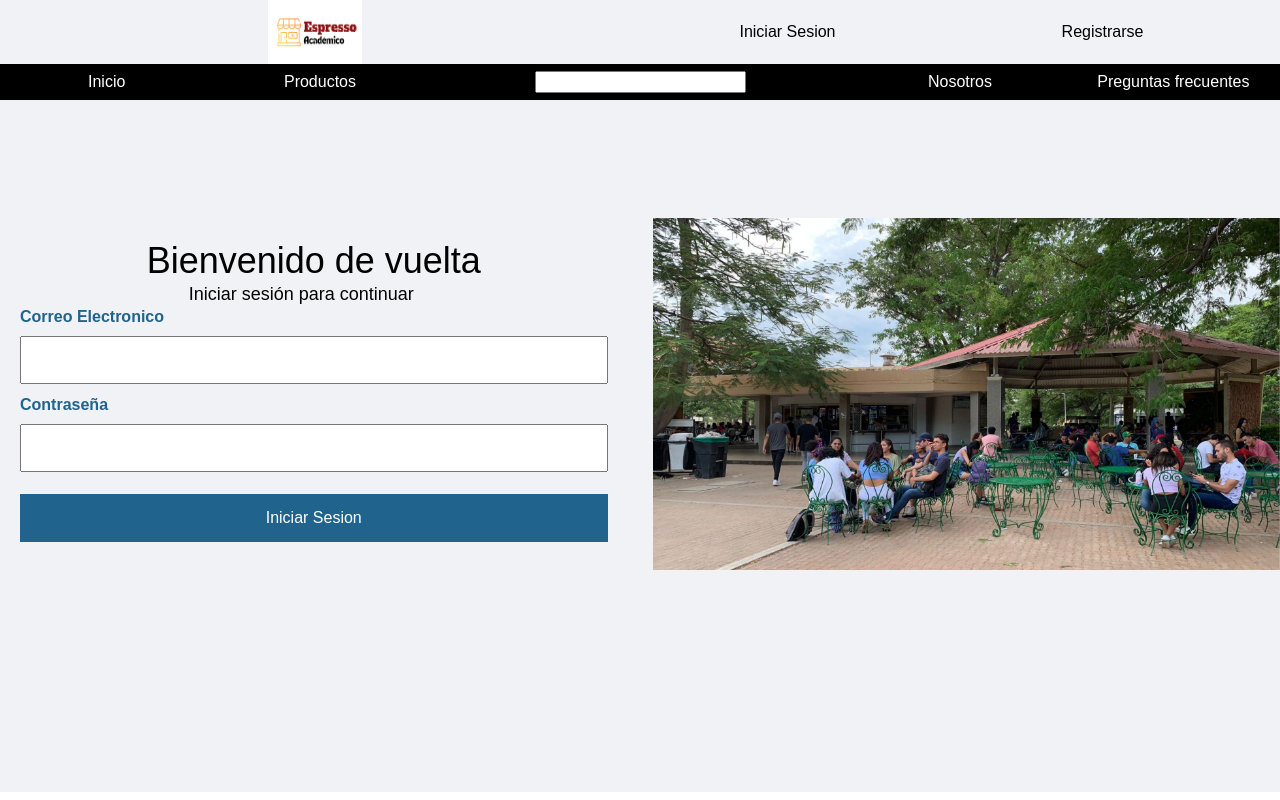
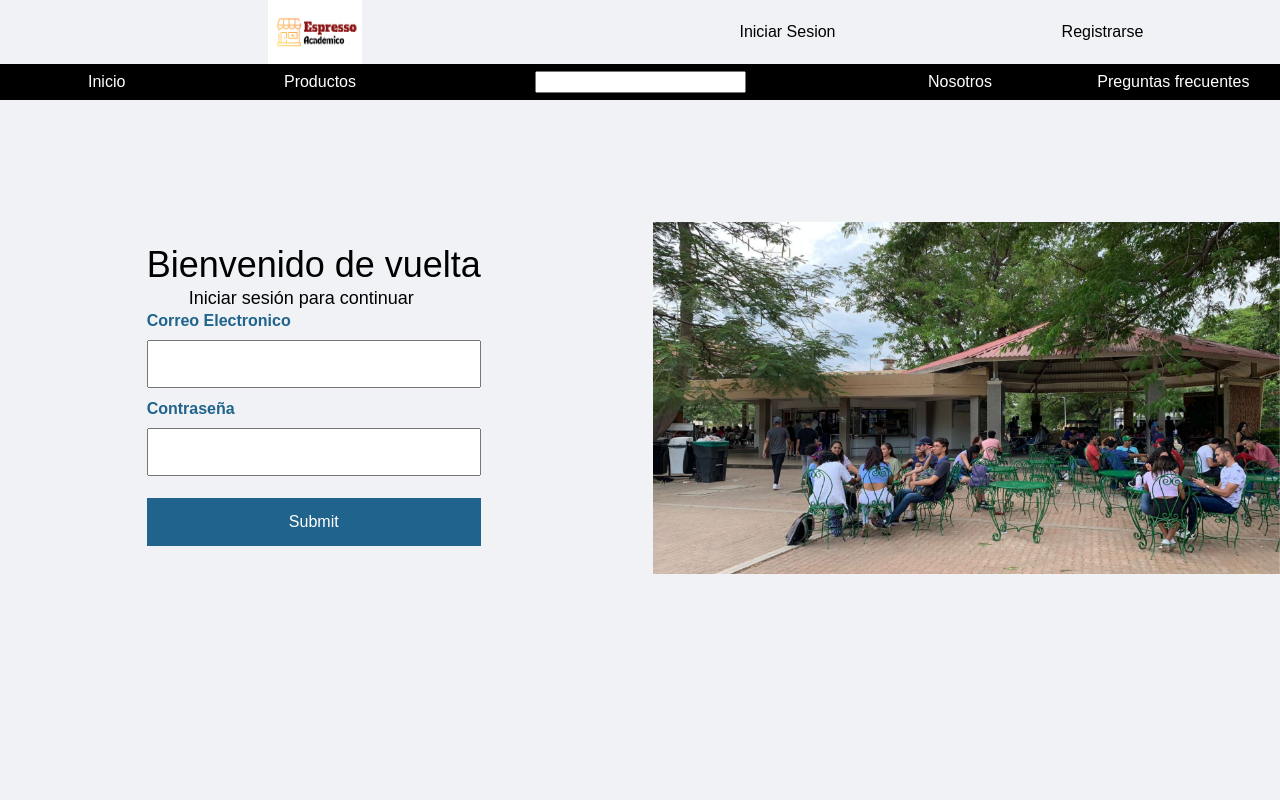
Before and after one commit to KritiusOne/Espresso-Unimag, a React (Vite) app: page /logIn in a window 1280 px wide. Built offline with nearby package versions, Linux system fonts and the light colour scheme.

Commit message:
Agregado el context general,inicio de login basico con el mockup

```diff
--- a/src/Pages/Inicio/Inicio.jsx
+++ b/src/Pages/Inicio/Inicio.jsx
@@ -6,6 +6,7 @@ import "./inicio.css"
 
 export function Inicio() {
   const [products, setProducts] = useState(info.products)
+  console.log(typeof info)
   return (
     <div className="Inicio">
       <Header />
--- a/src/Pages/login/App.css
+++ b/src/Pages/login/App.css
@@ -1,14 +1,19 @@
 .Login {
   background-color: var(--bg-color-grey);
-  height: 99vh;
+  height: 100vh;
   width: 100%;
   position: relative;
 }
 
-.Login__container {
-  display: flex;
-  flex-direction: column;
-  justify-content: center;
-  align-items: center;
+.Login__main {
   height: 100%;
+  display: grid;
+  grid-template-columns: repeat(2, minmax(200px, 1fr));
+  place-content: center;
+  gap: 25px;
 }
+
+.form--container__img img {
+  width: 100%;
+  width: 100%;
+}
--- a/src/Pages/login/Login.jsx
+++ b/src/Pages/login/Login.jsx
@@ -1,13 +1,17 @@
 import { LogInForm } from '../../components/logIn/LogInForm.jsx'
 import { Header } from '../../components/header/Header.jsx'
+import bgImg from '../../assets/bgLogin.jpg'
 import './App.css'
 
 export function Login() {
   return (
     <div className="Login">
       <Header />
-      <main className="Login__container">
+      <main className="Login__main">
         <LogInForm />
+        <section className='form--container__img'>
+          <img src={bgImg} alt="Cafetería Unimagdalena" />
+        </section>
       </main>
     </div>
   )
--- a/src/components/logIn/LogInForm.jsx
+++ b/src/components/logIn/LogInForm.jsx
@@ -1,10 +1,32 @@
-import React from 'react'
-import bgImg from '../../assets/bgLogin.jpg'
+import { useState } from 'react'
 import { Title } from '../titles/title/Title'
 import { Subtitle } from '../titles/subtitle/Subtitle'
+import allUsers from "../../utils/datafake/users.json"
 import "./loginForm.css"
 
 export function LogInForm() {
+  const [userPending, setUserPending] = useState({
+    username: "",
+    password: ""
+  })
+  const handleSubmit = (e) => {
+    e.preventDefault()
+    //Aquí hariamos una peticion asincronica por medio de un custom hook
+    const [response] = allUsers.filter((user) => {
+      return user.email == userPending.username && user.password == userPending.password ? user : null
+    })
+    console.log(response)
+  }
+  const handleChangeText = (e) => {
+    setUserPending({
+      ...userPending, username: e.target.value
+    })
+  }
+  const handleChangePassword = (e) => {
+    setUserPending({
+      ...userPending, password: e.target.value
+    })
+  }
   return (
     <form className="form">
       <section className='form--containerPrime'>
@@ -16,16 +38,13 @@ export function LogInForm() {
         </Subtitle>
         <div className="form--container">
           <h3 className="form--container__subtitle">Correo Electronico</h3>
-          <input className="form--container__input input--text" type="text" name="" id="" />
+          <input className="form--container__input input--text" onChange={handleChangeText} type="text" />
         </div>
         <div className="form--container">
           <h3 className="form--container__subtitle">Contraseña</h3>
-          <input className="form--container__input input--password" type="password" name="" id="" />
+          <input className="form--container__input input--password" onChange={handleChangePassword} type="password" />
         </div>
-        <input type="submit" value="Iniciar Sesion" className="form__button" />
-      </section>
-      <section className='form--container__img'>
-        <img src={bgImg} alt="Cafetería Unimagdalena" />
+        <input type="submit" placeholder="Iniciar Sesion" onClick={handleSubmit} className="form__button" />
       </section>
     </form>
   )
--- a/src/components/logIn/loginForm.css
+++ b/src/components/logIn/loginForm.css
@@ -1,8 +1,9 @@
 .form {
-  display: grid;
-  grid-template-columns: repeat(2, minmax(200px, 1fr));
-  place-content: center;
-  gap: 25px;
+  display: flex;
+  flex-direction: column;
+  flex-wrap: nowrap;
+  justify-content: center;
+  align-items: center;
 }
 
 .form--containerPrime {
@@ -63,8 +64,3 @@
   color: var(--color-black);
   background-color: #42592A;
 }
-
-.form--container__img img {
-  width: 100%;
-  width: 100%;
-}
--- /dev/null
+++ b/src/context/ProductsContextProvider.jsx
@@ -0,0 +1,18 @@
+import React, { useState } from 'react'
+import { ProductsContext } from './productsContext'
+
+export function ProductsContextProvider({ children }) {
+  const [cart, setCart] = useState({})
+  const [user, setUser] = useState({})
+  return (
+    <ProductsContext.Provider value={
+      {
+        cart, setCart,
+        user, setUser
+      }}>
+      {
+        children
+      }
+    </ProductsContext.Provider>
+  )
+}
--- /dev/null
+++ b/src/context/productsContext.js
@@ -0,0 +1,3 @@
+import { createContext } from "react";
+
+export const ProductsContext = createContext(null)
--- a/src/main.jsx
+++ b/src/main.jsx
@@ -2,13 +2,16 @@ import React from 'react'
 import ReactDOM from 'react-dom/client'
 import { BrowserRouter } from "react-router-dom"
 import { MyRoutes } from './routes/MyRoutes'
+import { ProductsContextProvider as MetaInfoContext } from './context/ProductsContextProvider'
 import './index.css'
 
 
 ReactDOM.createRoot(document.getElementById('root')).render(
   <React.StrictMode>
     <BrowserRouter>
-      <MyRoutes />
+      <MetaInfoContext>
+        <MyRoutes />
+      </MetaInfoContext>
     </BrowserRouter>
   </React.StrictMode>,
 )
```
